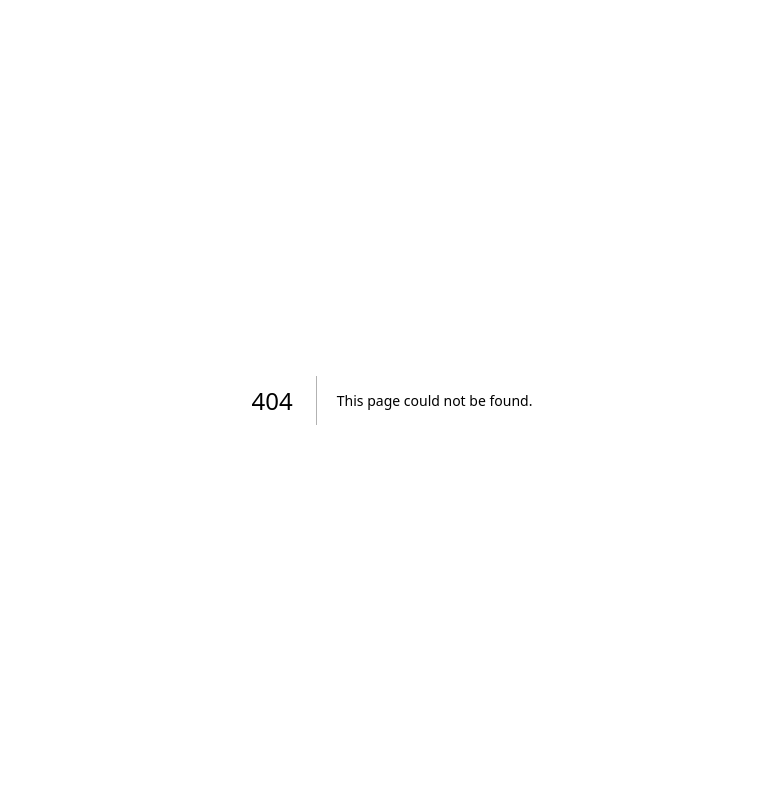
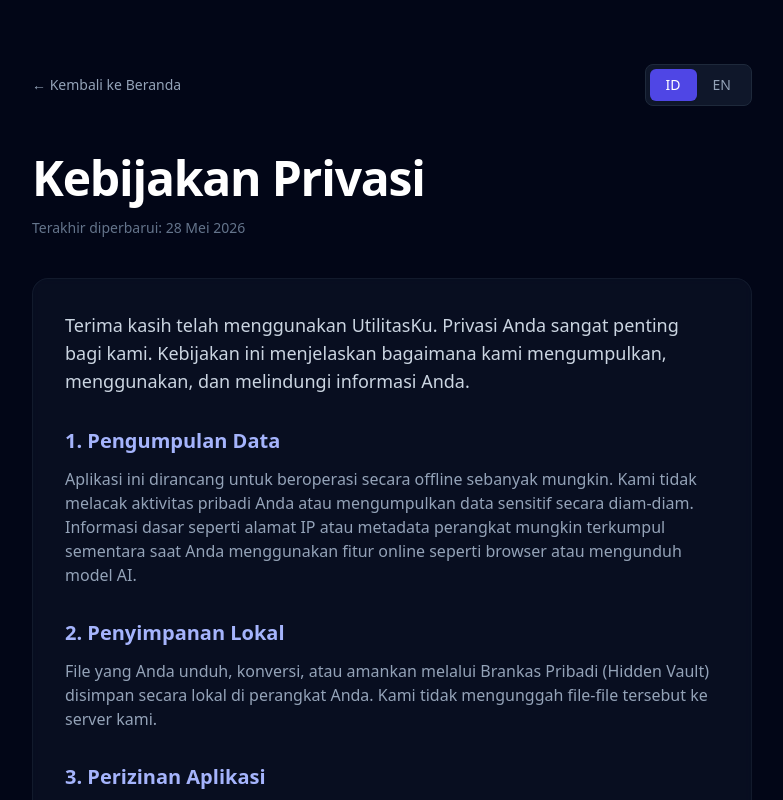
Before and after one commit to ardirsaputra/arstore_admin, a Next.js app: page /privacy-and-policy in a window 1280 px wide. Before the commit this address had no page. Shown: the top 800 px of the page, without its empty margins (248-1031 px from the left). Built offline with nearby package versions, Linux system fonts and the light colour scheme.

Commit message:
feat: add Privacy Policy page with multilingual support

```diff
--- /dev/null
+++ b/app/api/test-telegram/route.ts
@@ -0,0 +1,18 @@
+import { NextResponse } from "next/server";
+import { sendTelegramNotification } from "@/lib/telegram";
+
+export async function GET() {
+  try {
+    const success = await sendTelegramNotification("🚨 <b>Test Notifikasi</b>\n\nIni adalah pesan percobaan dari sistem UtilitasKu untuk memastikan bot Telegram berjalan dengan normal.");
+
+    if (success) {
+      return NextResponse.json({ success: true, message: "Pesan test berhasil dikirim ke Telegram" });
+    } else {
+      return NextResponse.json({ success: false, message: "Gagal mengirim pesan, cek console backend untuk detail error (pastikan TELEGRAM_BOT_TOKEN dan TELEGRAM_CHAT_ID sudah di-set)." }, { status: 500 });
+    }
+  } catch (error: any) {
+    return NextResponse.json({ error: error.message }, { status: 500 });
+  }
+}
+
+export const dynamic = 'force-dynamic';
--- /dev/null
+++ b/app/privacy-and-policy/page.tsx
@@ -0,0 +1,154 @@
+'use client';
+
+import { useState } from 'react';
+import Link from 'next/link';
+
+type Lang = 'en' | 'id';
+
+export default function PrivacyPolicyPage() {
+  const [lang, setLang] = useState<Lang>('id');
+
+  const content = {
+    en: {
+      title: 'Privacy Policy',
+      lastUpdated: 'Last updated: May 28, 2026',
+      intro: 'Thank you for using UtilitasKu. Your privacy is very important to us. This policy explains how we collect, use, and protect your information.',
+      sections: [
+        {
+          title: '1. Data Collection',
+          desc: 'This app is designed to operate offline as much as possible. We do not track your personal activity or secretly collect sensitive data. Basic information such as IP addresses or device metadata may be temporarily collected when you use online features like the browser or download AI models.'
+        },
+        {
+          title: '2. Local Storage',
+          desc: 'Files you download, convert, or secure via the Private Vault are stored locally on your device. We do not upload these files to our servers.'
+        },
+        {
+          title: '3. App Permissions',
+          desc: 'UtilitasKu requests certain permissions (like Storage and Camera Access) purely to run its features optimally. You are free to manage these permissions anytime via device settings.'
+        },
+        {
+          title: '4. Data Security',
+          desc: 'We use PIN systems and local encryption to protect your App Lock and Private Vault, meaning only you can access them directly from your device.'
+        },
+        {
+          title: '5. Changes to Policy',
+          desc: 'We may update this Privacy Policy from time to time. Updates will be notified through the app or upon the release of a new version.'
+        },
+        {
+          title: '6. Contact Us',
+          desc: 'If you have any questions about this Privacy Policy, please contact us via the "Submit Feedback" feature within the app or email us at fluzzzer@gmail.com.'
+        }
+      ],
+      back: 'Back to Home'
+    },
+    id: {
+      title: 'Kebijakan Privasi',
+      lastUpdated: 'Terakhir diperbarui: 28 Mei 2026',
+      intro: 'Terima kasih telah menggunakan UtilitasKu. Privasi Anda sangat penting bagi kami. Kebijakan ini menjelaskan bagaimana kami mengumpulkan, menggunakan, dan melindungi informasi Anda.',
+      sections: [
+        {
+          title: '1. Pengumpulan Data',
+          desc: 'Aplikasi ini dirancang untuk beroperasi secara offline sebanyak mungkin. Kami tidak melacak aktivitas pribadi Anda atau mengumpulkan data sensitif secara diam-diam. Informasi dasar seperti alamat IP atau metadata perangkat mungkin terkumpul sementara saat Anda menggunakan fitur online seperti browser atau mengunduh model AI.'
+        },
+        {
+          title: '2. Penyimpanan Lokal',
+          desc: 'File yang Anda unduh, konversi, atau amankan melalui Brankas Pribadi (Hidden Vault) disimpan secara lokal di perangkat Anda. Kami tidak mengunggah file-file tersebut ke server kami.'
+        },
+        {
+          title: '3. Perizinan Aplikasi',
+          desc: 'UtilitasKu meminta izin tertentu (seperti Akses Penyimpanan dan Kamera) murni untuk menjalankan fitur-fiturnya secara optimal. Anda bebas untuk mengelola izin ini kapan saja lewat pengaturan perangkat.'
+        },
+        {
+          title: '4. Keamanan Data',
+          desc: 'Kami menggunakan sistem PIN dan enkripsi lokal untuk melindungi fitur Kunci Aplikasi dan Brankas Pribadi Anda, yang berarti hanya Anda yang dapat mengaksesnya secara langsung dari perangkat tersebut.'
+        },
+        {
+          title: '5. Perubahan Kebijakan',
+          desc: 'Kami mungkin akan memperbarui Kebijakan Privasi ini dari waktu ke waktu. Pembaruan akan diberitahukan melalui aplikasi atau rilis pembaruan versi terbaru.'
+        },
+        {
+          title: '6. Hubungi Kami',
+          desc: 'Jika Anda memiliki pertanyaan tentang Kebijakan Privasi ini, silakan hubungi kami melalui fitur "Kirim Saran" di dalam aplikasi atau melalui email ke fluzzzer@gmail.com.'
+        }
+      ],
+      back: 'Kembali ke Beranda'
+    }
+  };
+
+  const t = content[lang];
+
+  return (
+    <div className="min-h-screen bg-slate-950 text-slate-200 selection:bg-indigo-500/30">
+      <div className="max-w-3xl mx-auto px-6 py-16">
+        {/* Header & Lang Toggle */}
+        <div className="flex flex-col sm:flex-row sm:items-center justify-between mb-12 gap-6">
+          <Link
+            href="/"
+            className="inline-flex items-center text-sm font-medium text-slate-400 hover:text-indigo-400 transition-colors"
+          >
+            ← {t.back}
+          </Link>
+
+          <div className="flex bg-slate-900 p-1 rounded-lg border border-slate-800 w-fit">
+            <button
+              onClick={() => setLang('id')}
+              className={`px-4 py-1.5 rounded-md text-sm font-medium transition-all ${
+                lang === 'id'
+                  ? 'bg-indigo-600 text-white shadow-sm'
+                  : 'text-slate-400 hover:text-slate-200 hover:bg-slate-800/50'
+              }`}
+            >
+              ID
+            </button>
+            <button
+              onClick={() => setLang('en')}
+              className={`px-4 py-1.5 rounded-md text-sm font-medium transition-all ${
+                lang === 'en'
+                  ? 'bg-indigo-600 text-white shadow-sm'
+                  : 'text-slate-400 hover:text-slate-200 hover:bg-slate-800/50'
+              }`}
+            >
+              EN
+            </button>
+          </div>
+        </div>
+
+        {/* Content */}
+        <main className="space-y-10">
+          <div className="text-center sm:text-left">
+            <h1 className="text-4xl sm:text-5xl font-bold text-white mb-4 tracking-tight">
+              {t.title}
+            </h1>
+            <p className="text-slate-500 text-sm">
+              {t.lastUpdated}
+            </p>
+          </div>
+
+          <div className="bg-slate-900/50 border border-slate-800/50 rounded-2xl p-6 sm:p-8 backdrop-blur-sm">
+            <p className="text-slate-300 text-base sm:text-lg leading-relaxed mb-8">
+              {t.intro}
+            </p>
+
+            <div className="space-y-8">
+              {t.sections.map((section, idx) => (
+                <div key={idx} className="group">
+                  <h2 className="text-xl font-semibold text-indigo-300 mb-3 group-hover:text-indigo-200 transition-colors">
+                    {section.title}
+                  </h2>
+                  <p className="text-slate-400 leading-relaxed text-sm sm:text-base">
+                    {section.desc}
+                  </p>
+                </div>
+              ))}
+            </div>
+          </div>
+        </main>
+
+        {/* Footer */}
+        <footer className="mt-16 text-center text-slate-500 text-sm">
+          &copy; {new Date().getFullYear()} UtilitasKu. All rights reserved.
+        </footer>
+      </div>
+    </div>
+  );
+}
```
